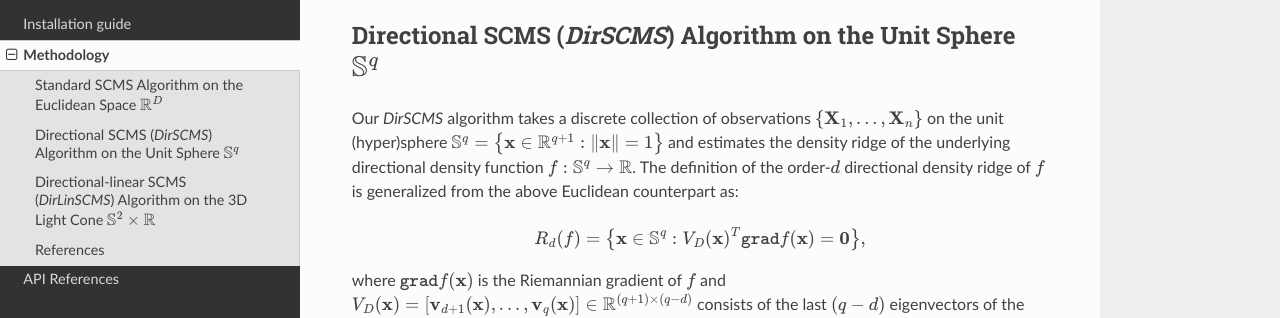
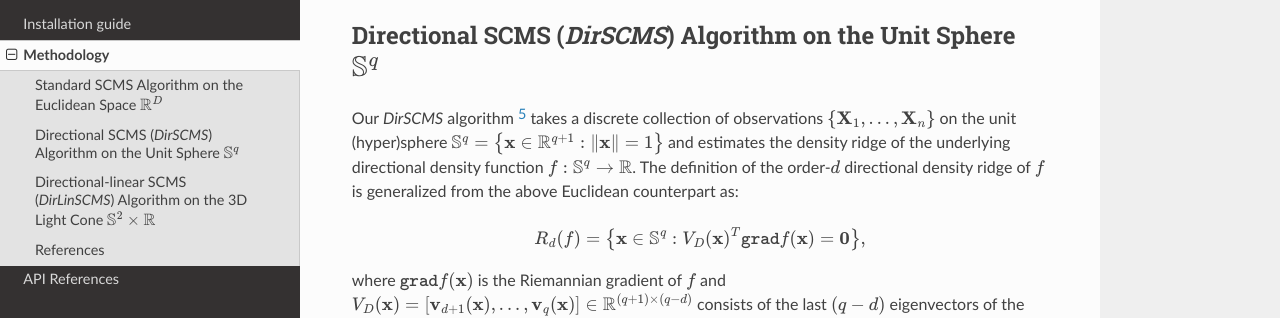
Before and after one commit to zhangyk8/sconce-scms, a Sphinx documentation site: the page built from docs/source/methods.rst, in a window 1280 px wide and 900 px high, scrolled down 900 px. Shown: the part 153-471 px from the top of the window. Built offline with Sphinx 7.4.7 and the Read the Docs theme 2.0.0, drawn with Linux system fonts in a browser that asks for light colours.

Commit message:
Update methods.rst

```diff
--- a/docs/source/methods.rst
+++ b/docs/source/methods.rst
@@ -32,7 +32,7 @@ until convergence on each initial point :math:`\mathbf{x}^{(0)}`, where :math:`\
 Directional SCMS (*DirSCMS*) Algorithm on the Unit Sphere :math:`\mathbb{S}^q`
 ------------
 
-Our *DirSCMS* algorithm takes a discrete collection of observations :math:`\{\mathbf{X}_1,...,\mathbf{X}_n\}` on the unit (hyper)sphere :math:`\mathbb{S}^q=\left\{\mathbf{x}\in \mathbb{R}^{q+1}:\|\mathbf{x}\|=1 \right\}` and estimates the density ridge of the underlying directional density function :math:`f:\mathbb{S}^q \to \mathbb{R}`. The definition of the order-:math:`d` directional density ridge of :math:`f` is generalized from the above Euclidean counterpart as:
+Our *DirSCMS* algorithm [5]_ takes a discrete collection of observations :math:`\{\mathbf{X}_1,...,\mathbf{X}_n\}` on the unit (hyper)sphere :math:`\mathbb{S}^q=\left\{\mathbf{x}\in \mathbb{R}^{q+1}:\|\mathbf{x}\|=1 \right\}` and estimates the density ridge of the underlying directional density function :math:`f:\mathbb{S}^q \to \mathbb{R}`. The definition of the order-:math:`d` directional density ridge of :math:`f` is generalized from the above Euclidean counterpart as:
 
 .. math::
 
```
